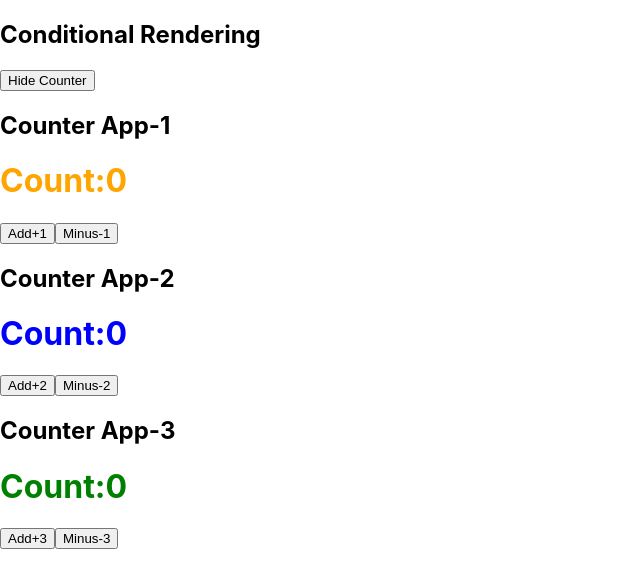
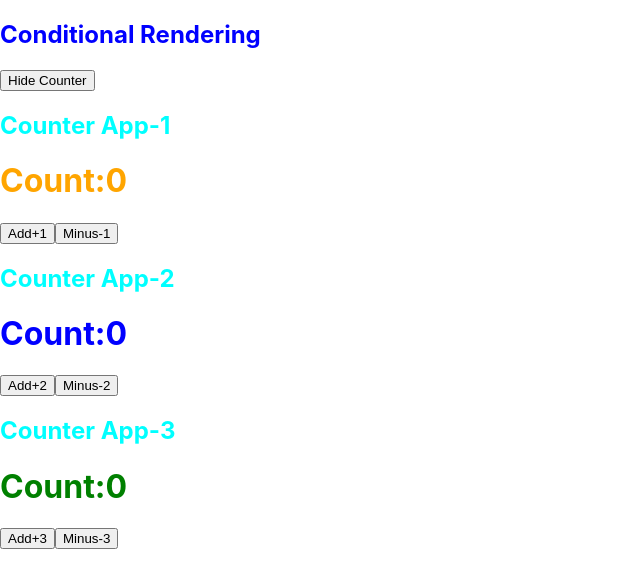
Before and after one commit to chandu-0214/Batch_sept_reactjs, a React (Create React App) app: page / in a window 1280 px wide. Shown: the top 588 px of the page, without its empty margins (0-640 px from the left). Built offline with nearby package versions, Linux system fonts and the light colour scheme.

Commit message:
first commit

```diff
--- /dev/null
+++ b/src/components/state and events/conditionalRendering.css
@@ -0,0 +1,6 @@
+.heading{
+    color: blue;
+}
+.counterHeading{
+    color: aqua;
+}
--- a/src/components/state and events/conditionalRendering.js
+++ b/src/components/state and events/conditionalRendering.js
@@ -1,5 +1,6 @@
-import React, { useState } from 'react'
+import React, { useEffect, useState } from 'react'
 import Counter from './counter'
+import './conditionalRendering.css'
 
 function ConditionalRendering() {
     const [buttonTitle, setbuttonTitle] = useState(false)
@@ -7,10 +8,19 @@ function ConditionalRendering() {
     const handleButtonForConditionalRendering = () =>{
         setbuttonTitle(!buttonTitle)
     }
+    useEffect(() => {
+      console.log("first")
+
+      return () => {
+        console.log("secound")
+      }
+    }, [])
+
 
   return (
     <div>
-        <h2>Conditional Rendering</h2>
+        <h2 className='heading'>Conditional Rendering</h2>
+        {console.log("Inside return")}
         <button onClick={handleButtonForConditionalRendering}>{buttonTitle ? "Show Counter" : "Hide Counter"}</button>
         {!buttonTitle && <Counter increment={1} clr={"orange"}/>}
         {!buttonTitle && <Counter increment={2} clr={"blue"}/>}
--- a/src/components/state and events/counter.js
+++ b/src/components/state and events/counter.js
@@ -13,7 +13,7 @@ function Counter(props) {
   }
   return (
     <div>
-        <h2>Counter App-{props.increment}</h2>
+        <h2 className='counterHeading'>Counter App-{props.increment}</h2>
         <h1 style={{color:props.clr}}>Count:{count}</h1>
         <button onClick={handleCountAdd}>Add+{props.increment}</button>
         <button onClick={handleCountMinus}>Minus-{props.increment}</button>
```
